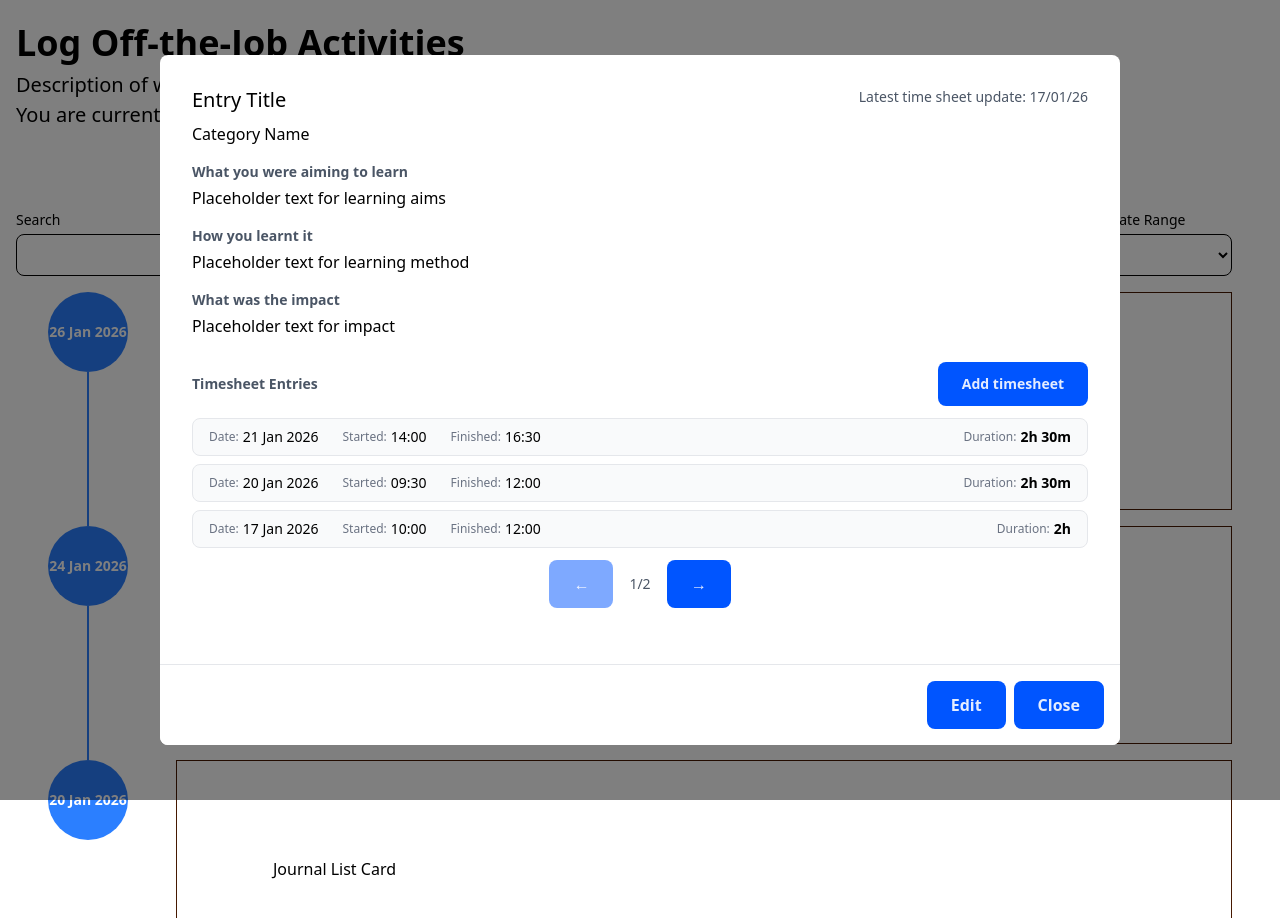
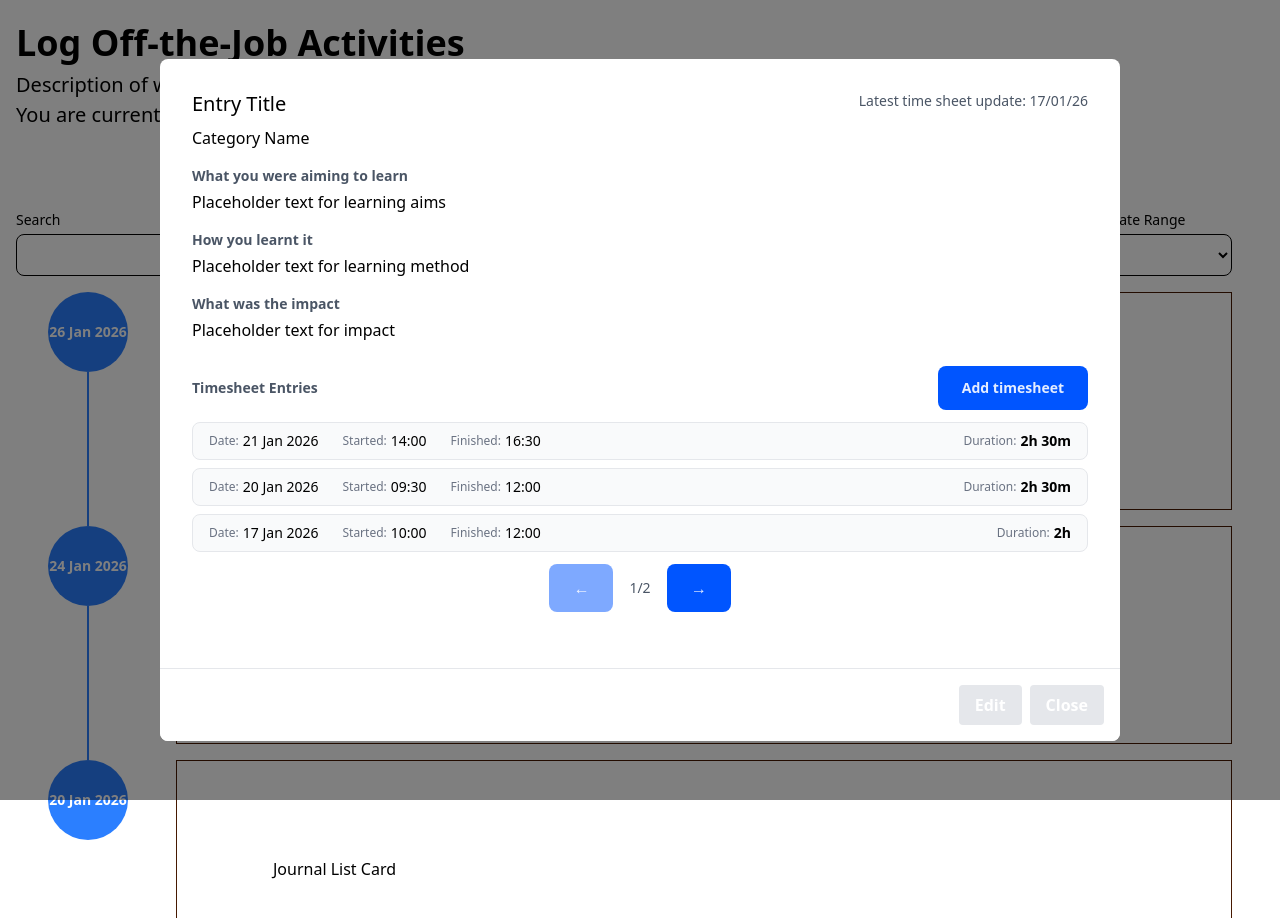
Before and after one commit to shaquillekiragu/otj-hackathon, a React (Vite) app in the folder client/: page / in a window 1280 px wide. Shown: the top 918 px of the page. Built offline with nearby package versions, Linux system fonts and the light colour scheme.

Commit message:
change footer buttons

```diff
--- a/client/src/components/Modal.tsx
+++ b/client/src/components/Modal.tsx
@@ -9,18 +9,57 @@ interface ModalProps {
   view?: ModalView
 }
 
+interface ButtonConfig {
+  label: string
+  onClick: () => void
+  variant: 'primary' | 'success' | 'danger' | 'secondary'
+}
+
+const buttonStyles = {
+  base: '!px-4 !py-2 !text-white !rounded',
+  primary: '!bg-blue-500 hover:!bg-blue-600',
+  success: '!bg-green-500 hover:!bg-green-600',
+  danger: '!bg-red-500 hover:!bg-red-600',
+  secondary: '!bg-gray-200 !text-gray-800 hover:!bg-gray-300'
+}
+
 function Modal({ onClose, view: initialView = 'readEntry' }: ModalProps) {
   const [view, setView] = useState<ModalView>(initialView)
 
   useEffect(() => {
-    // Disable scrolling on mount
     document.body.style.overflow = 'hidden'
-
-    // Re-enable scrolling on unmount
     return () => {
       document.body.style.overflow = 'unset'
     }
   }, [])
+
+  const handleSave = () => {
+    // TODO: Implement save logic
+    console.log('Save entry')
+  }
+
+  const handleDelete = () => {
+    // TODO: Implement delete logic
+    console.log('Delete entry')
+  }
+
+  const getFooterButtons = (): ButtonConfig[] => {
+    if (view === 'edit') {
+      return [
+        { label: 'Save', onClick: handleSave, variant: 'success' },
+        {
+          label: 'Cancel',
+          onClick: () => setView('readEntry'),
+          variant: 'primary'
+        },
+        { label: 'Delete', onClick: handleDelete, variant: 'danger' }
+      ]
+    }
+    return [
+      { label: 'Edit', onClick: () => setView('edit'), variant: 'secondary' },
+      { label: 'Close', onClick: onClose, variant: 'secondary' }
+    ]
+  }
 
   const renderView = () => {
     switch (view) {
@@ -40,12 +79,15 @@ function Modal({ onClose, view: initialView = 'readEntry' }: ModalProps) {
         <div className="p-8 overflow-y-auto flex-1">{renderView()}</div>
 
         <div className="flex justify-end gap-2 p-4 border-t border-gray-200 bg-white rounded-b-lg">
-          <button
-            onClick={() => setView(view === 'readEntry' ? 'edit' : 'readEntry')}
-          >
-            {view === 'readEntry' ? 'Edit' : 'Discard Changes'}
-          </button>
-          <button onClick={onClose}>Close</button>
+          {getFooterButtons().map((btn) => (
+            <button
+              key={btn.label}
+              onClick={btn.onClick}
+              className={`${buttonStyles.base} ${buttonStyles[btn.variant]}`}
+            >
+              {btn.label}
+            </button>
+          ))}
         </div>
       </div>
     </div>
```
